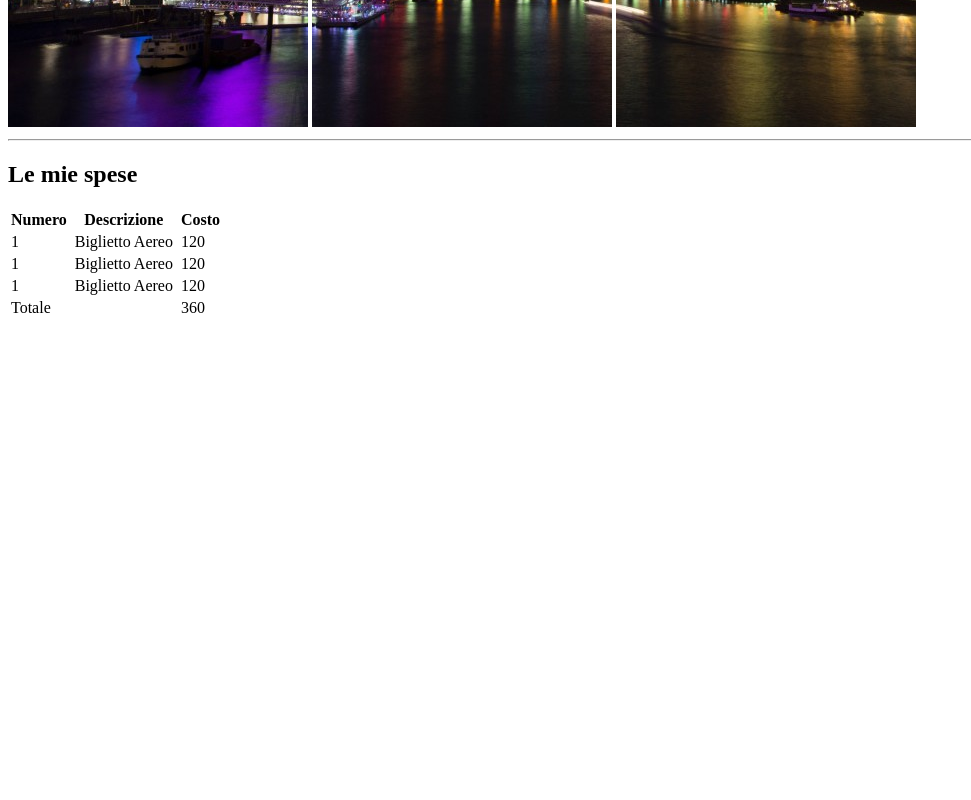
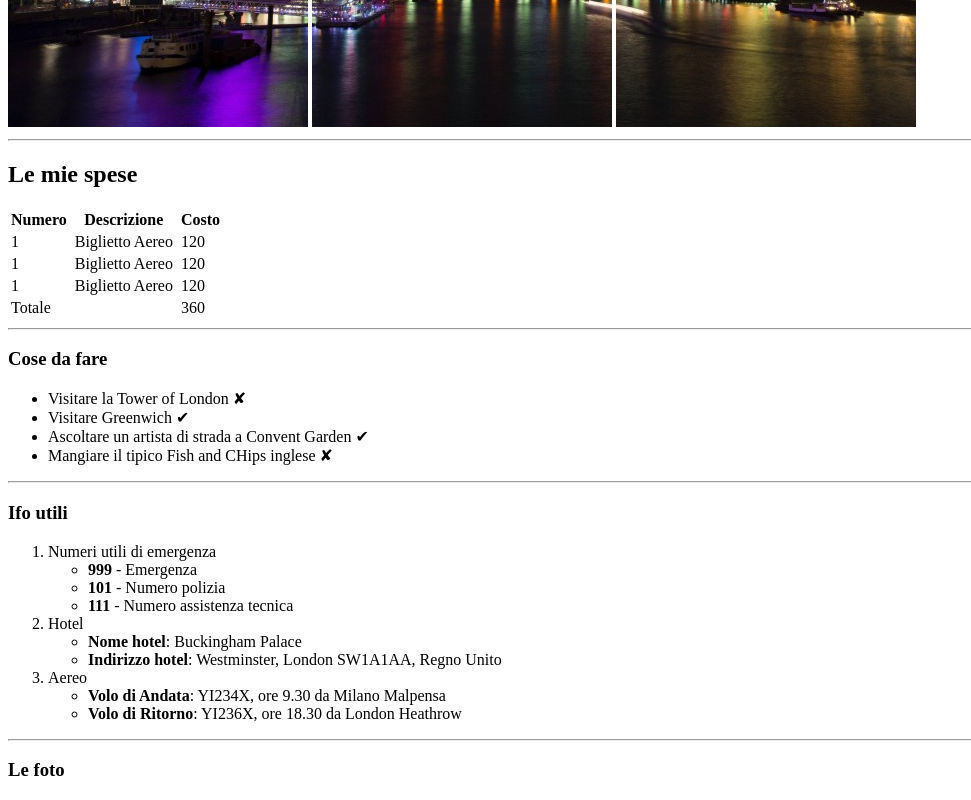
Before and after one commit to SergioMinissale/html-london-trip, a plain HTML site: page index.html in a window 1280 px wide. Shown: the part 553-1353 px from the top of the page, without its empty margins (0-971 px from the left). Before the commit the page ends 881 px from the top, so only its background shows below. Drawn offline with Linux system fonts and the light colour scheme.

Commit message:
sviluppo liste ordinate e non

```diff
--- a/index.html
+++ b/index.html
@@ -19,9 +19,9 @@
         <h2>Le mie spese</h2>
         <table>
             <tr>
-               <th><strong>Numero&nbsp;</strong></th>
-               <th><strong>Descrizione&nbsp;</strong></th>
-               <th><strong>Costo</strong></th>
+               <th>Numero&nbsp;</th>
+               <th>Descrizione&nbsp;</th>
+               <th>Costo</th>
              </tr>
              <tr>
                  <td>1</td>
@@ -44,17 +44,43 @@
              </tr>
 
 
+        </table>
+        <hr>
+    <h3>Cose da fare</h3>
+        <ul>
+           <li>Visitare la Tower of London &#10008;</li>
+           <li>Visitare Greenwich &#10004;</li>
+           <li >Ascoltare un artista di strada a Convent Garden &#10004;</li>
+           <li>Mangiare il tipico Fish and CHips inglese &#10008;</li>
+        </ul>
+    <hr>
+    <h3>Ifo utili</h3>
+        <ol>
+            <li>Numeri utili di emergenza
+             <ul>
+                <li><strong>999</strong> - Emergenza</li>
+                <li><strong>101</strong> - Numero polizia</li>
+                <li><strong>111</strong> - Numero assistenza tecnica</li>
+            </ul> </li>
+
+            <li> Hotel
+                <ul>
+                    <li><strong>Nome hotel</strong>: Buckingham Palace</li>
+                    <li><strong>Indirizzo hotel</strong>: Westminster, London SW1A1AA, Regno Unito </li>
+                </ul> </li>
+
+            <li>Aereo
+                <ul>
+                    <li><strong>Volo di Andata</strong>: YI234X, ore 9.30 da Milano Malpensa</li>
+                    <li><strong>Volo di Ritorno</strong>: YI236X, ore 18.30 da London Heathrow</li>
+                </ul>
+            </li>
+        </ol>
+        <hr>
+    <h3>Le foto</h3>
 
 
 
-
-
-
-
-
-
-
-        </table>
 
 
 
```
